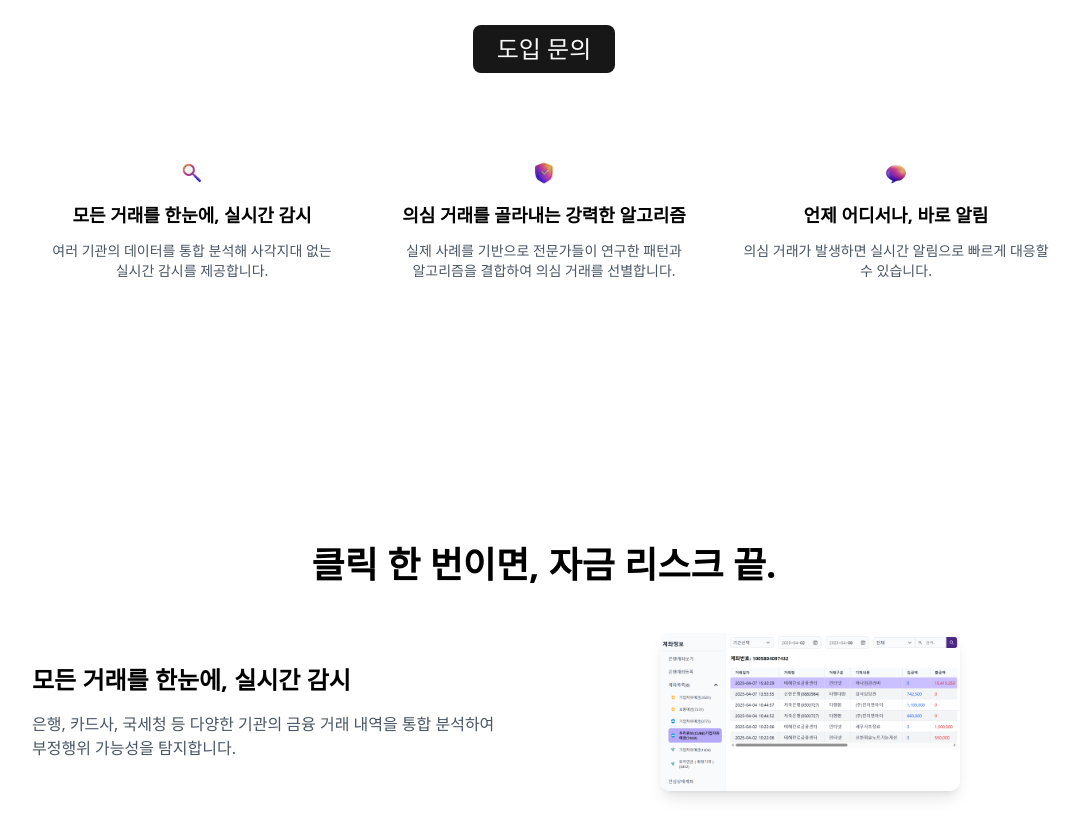
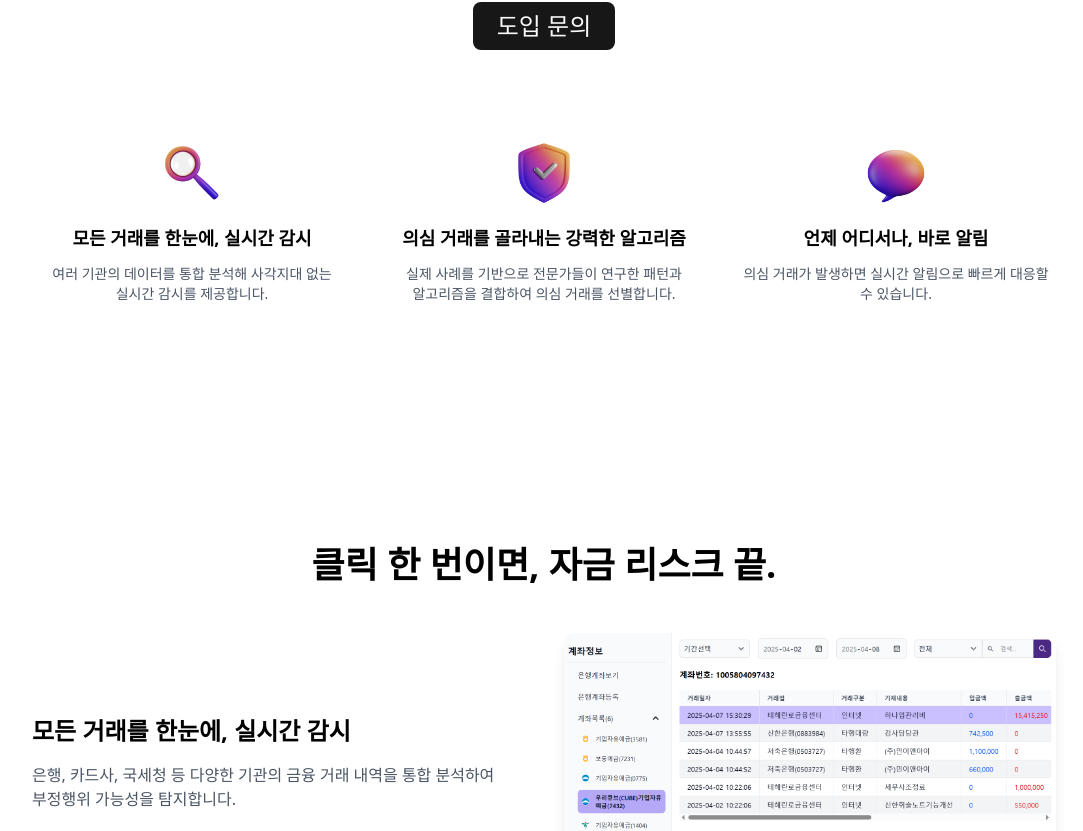
Before and after one commit to MontyCoder0701/gotchoo-landing, a Next.js app: page /ceo-friend in a window 1280 px wide. Shown: the part 404-1235 px from the top of the page, without its empty margins (96-1179 px from the left). Built offline with nearby package versions, Linux system fonts and the light colour scheme.

Commit message:
fix: layout

```diff
--- a/app/_pages/CeoFriend.tsx
+++ b/app/_pages/CeoFriend.tsx
@@ -241,8 +241,8 @@ export default function CeoFriend() {
                 <Image
                   src={e.image}
                   alt=""
-                  width={24}
-                  height={24}
+                  width={70}
+                  height={70}
                   className="mb-2 dark:invert"
                 />
                 <h3 className="text-lg font-semibold mb-1">{e.title}</h3>
@@ -280,8 +280,8 @@ export default function CeoFriend() {
                 <Image
                   src={feature.image}
                   alt={feature.title}
-                  width={300}
-                  height={300}
+                  width={700}
+                  height={700}
                   className="rounded-lg shadow-lg"
                 />
               </div>
@@ -294,7 +294,8 @@ export default function CeoFriend() {
       <section id="consult" className="w-full px-6 sm:px-10 py-20">
         <div className="w-full max-w-3xl bg-gray-100 dark:bg-gray-900 rounded-xl p-8 text-center mx-auto">
           <h2 className="text-xl sm:text-2xl font-semibold mb-4">
-            횡령과 배임, 남의 일이 아닙니다.
+            횡령과 배임, <br />
+            남의 일이 아닙니다.
           </h2>
           <p className="text-sm sm:text-base text-gray-700 dark:text-gray-300 mb-6">
             월{" "}
--- a/app/_pages/Employee.tsx
+++ b/app/_pages/Employee.tsx
@@ -241,8 +241,8 @@ export default function Employee() {
                 <Image
                   src={e.image}
                   alt=""
-                  width={24}
-                  height={24}
+                  width={70}
+                  height={70}
                   className="mb-2 dark:invert"
                 />
                 <h3 className="text-lg font-semibold mb-1">{e.title}</h3>
@@ -280,8 +280,8 @@ export default function Employee() {
                 <Image
                   src={feature.image}
                   alt={feature.title}
-                  width={300}
-                  height={300}
+                  width={700}
+                  height={700}
                   className="rounded-lg shadow-lg"
                 />
               </div>
```
